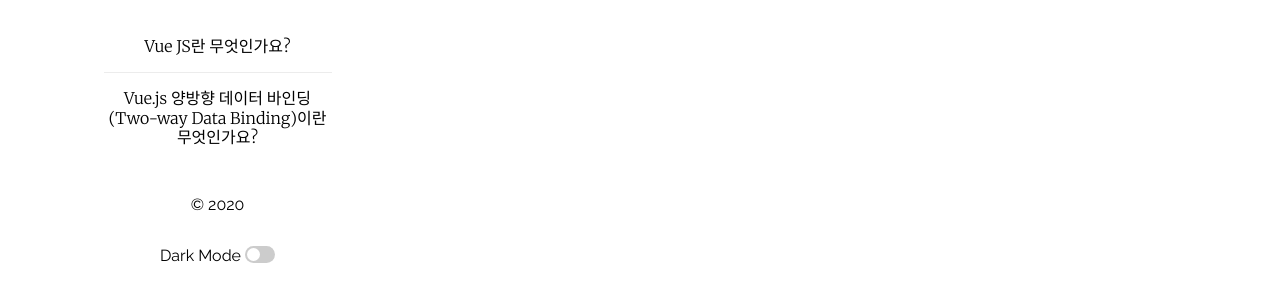
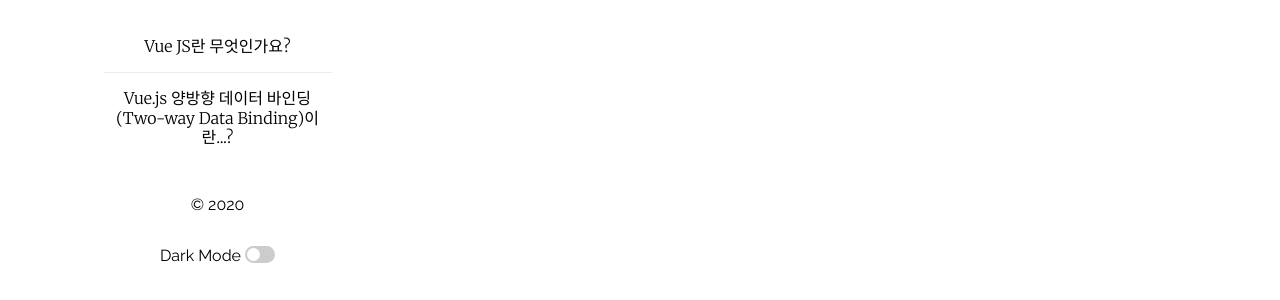
Before and after one commit to bethbang1004/bethbang1004.github.io, a Jekyll site: the page built from index.md, in a window 1280 px wide. Shown: the part 392-692 px from the top of the page. Built offline with Jekyll 4.4.1, drawn with Linux system fonts in a browser that asks for light colours.

Commit message:
navigation added

```diff
--- a/_config.yml
+++ b/_config.yml
@@ -20,12 +20,12 @@ plainwhite:
   dark_mode: true # set to true to add dark mode toggle
   html_lang: "en" # set the lang attribute of the <html> tag for the pages. See here for a list of codes: https://www.w3schools.com/tags/ref_country_codes.asp
   portfolio_image:  "assets/portfolio.png"
+  disqus_shortname: bethbang1004
   navigation:
     - title: Vue JS란 무엇인가요?
       url: "https://bethbang1004.github.io/vuejs/vue.js/%EA%B0%9C%EC%9A%94/2020/07/16/welcome-to-jekyll.html"
-    - title: Vue.js 양방향 데이터 바인딩(Two-way Data Binding)이란 무엇인가요?
+    - title: Vue.js 양방향 데이터 바인딩(Two-way Data Binding)이란...?
       url: "https://bethbang1004.github.io/vuejs/vue.js/%EC%96%91%EB%B0%A9%ED%96%A5_%EB%8D%B0%EC%9D%B4%ED%84%B0_%EB%B0%94%EC%9D%B8%EB%94%A9/2020/07/18/binding-welcome-to-jekyll.html"
-  disqus_shortname: bethbang1004
   # generate social links in footer
   social_links:
     github:  bethbang1004.github.io
```
